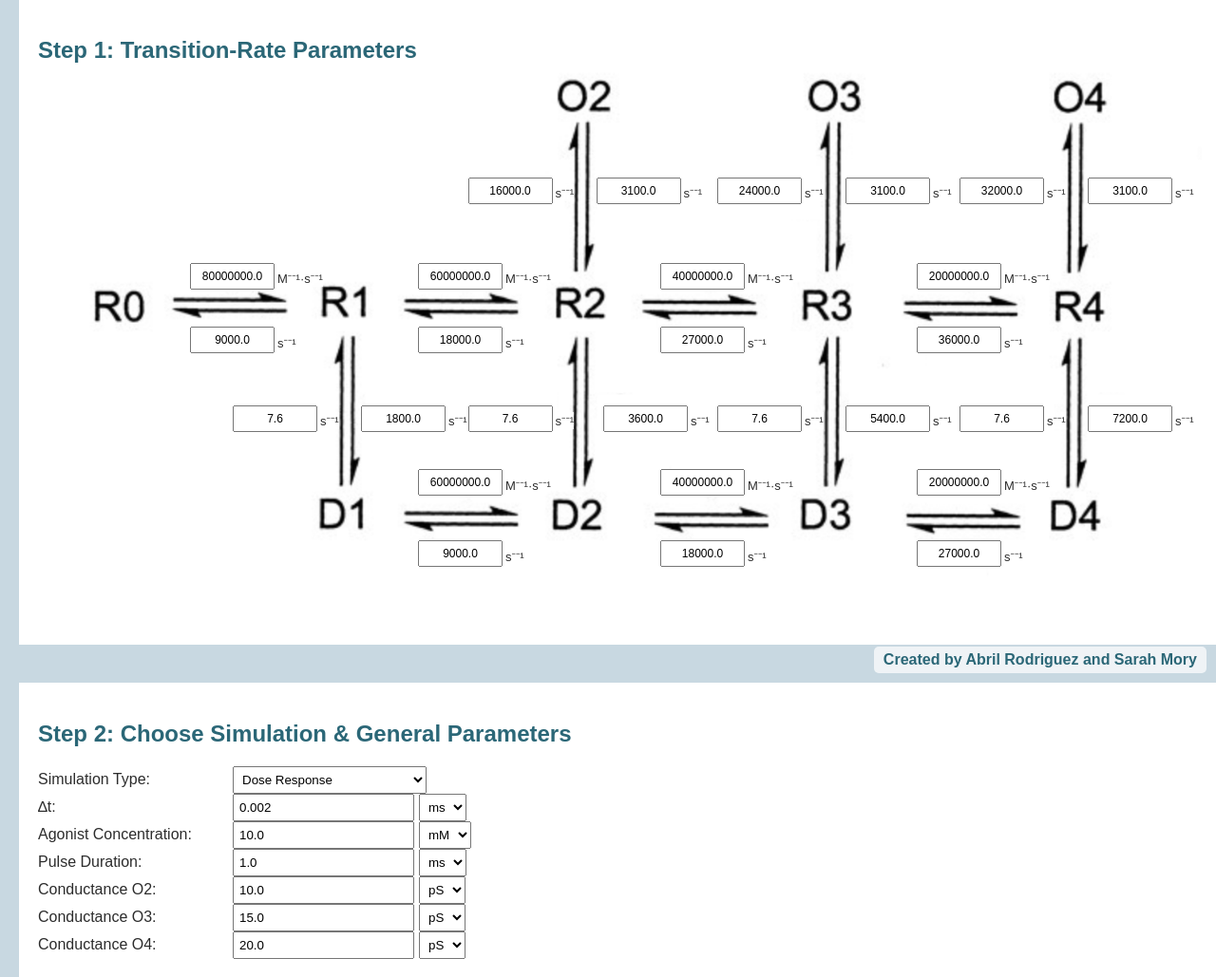
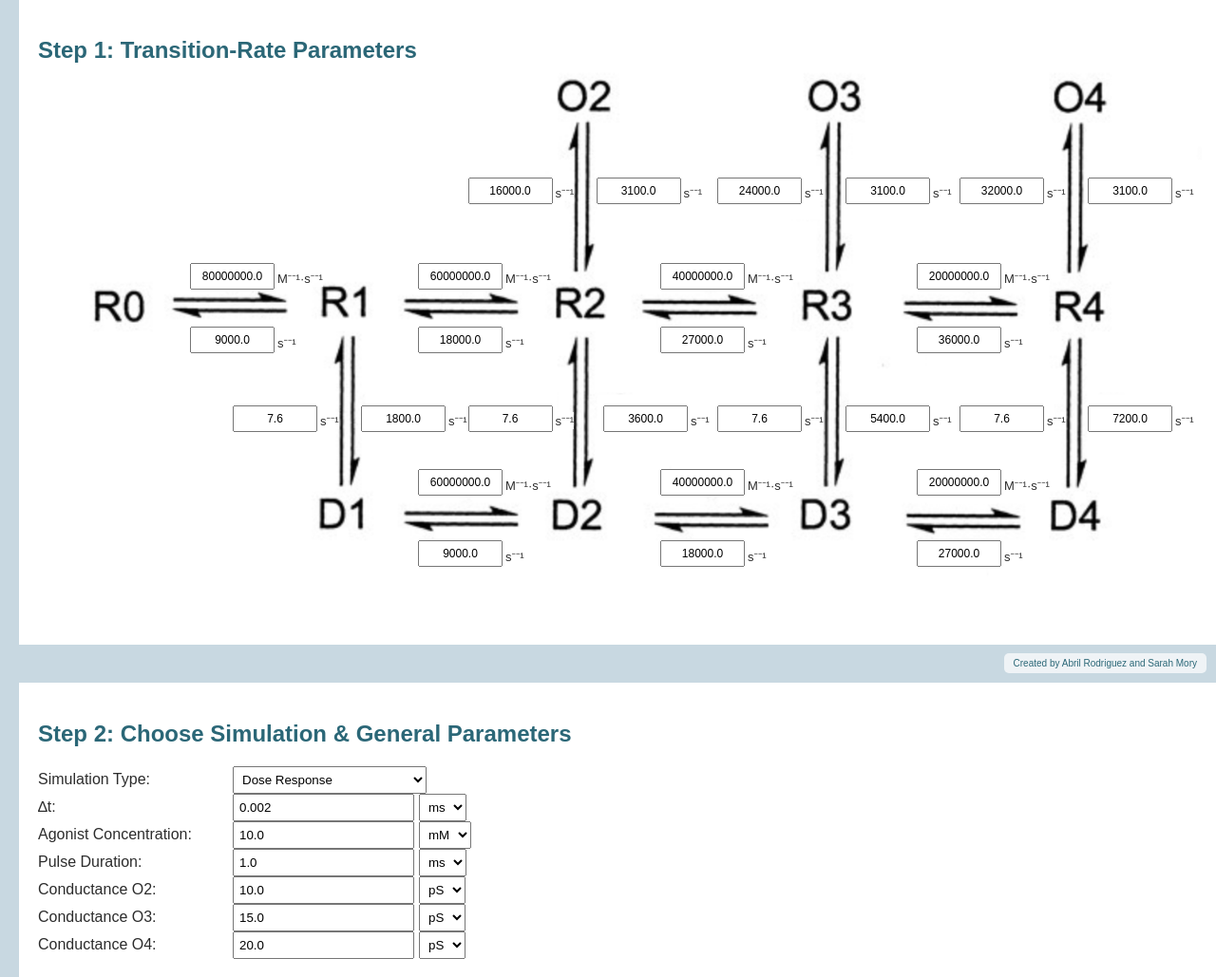
Before and after one commit to abrilrdzt/AMPAweb, a Flask app: page / in a window 1280 px wide. Shown: the part 81-1110 px from the top of the page at 95% size. Run offline with Flask 3, Linux system fonts and the light colour scheme.

Commit message:
added names2

```diff
--- a/app/templates/index.html
+++ b/app/templates/index.html
@@ -31,8 +31,8 @@
         .ampa-diagram {width: 100%; height: auto; display: block;transform: scale(1.1); transform-origin: center;}
         .rate-input {position: absolute;width: 75px;padding: 2px;font-size: 12px;text-align: center;}
         .rate-unit {position: absolute;font-size: 13px;background-color: rgba(255, 255, 255, 0.8);padding-left: 2px;}
-        .bottom-right-name { position: fixed;bottom: 10px;right: 10px;color: #2B6777;font-family: 'Playfair Display', sans-serif;font-weight: bold; background-color: rgba(255, 255, 255, 0.7);padding: 5px 10px;border-radius: 5px;
-        z-index: 1000;}
+        .bottom-right-name { position: fixed;bottom: 10px;right: 10px;color: #2B6777;font-family: 'Playfair Display', sans-serif;background-color: rgba(255, 255, 255, 0.7);padding: 5px 10px;border-radius: 5px;
+        z-index: 1000; font-size: 10px;}
 
     </style>
 </head>
```
